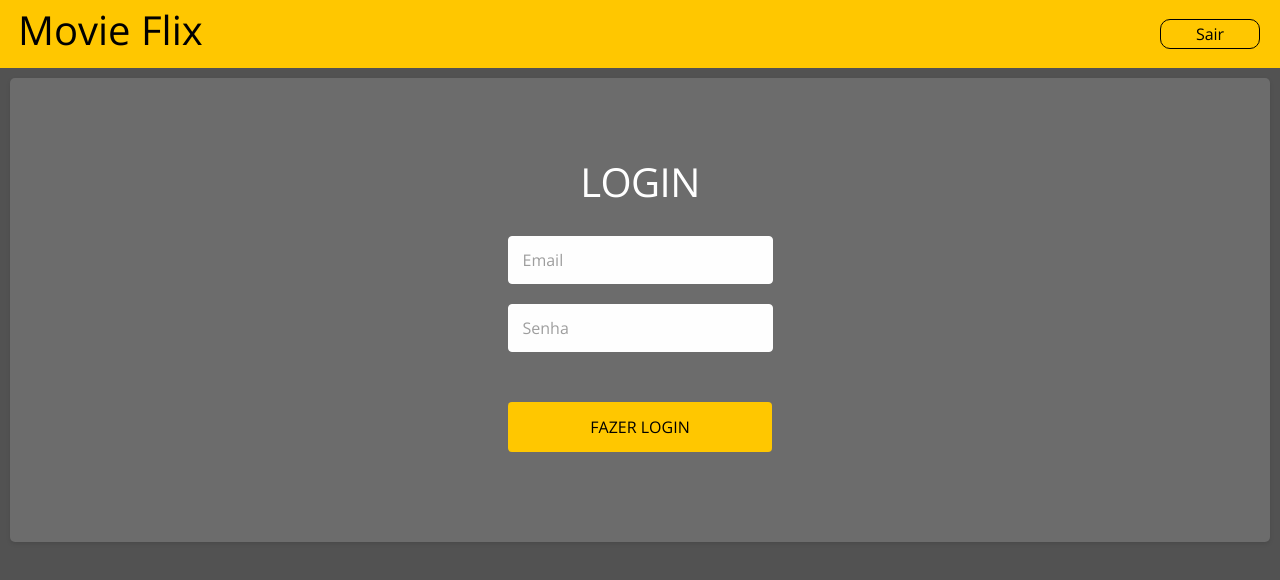
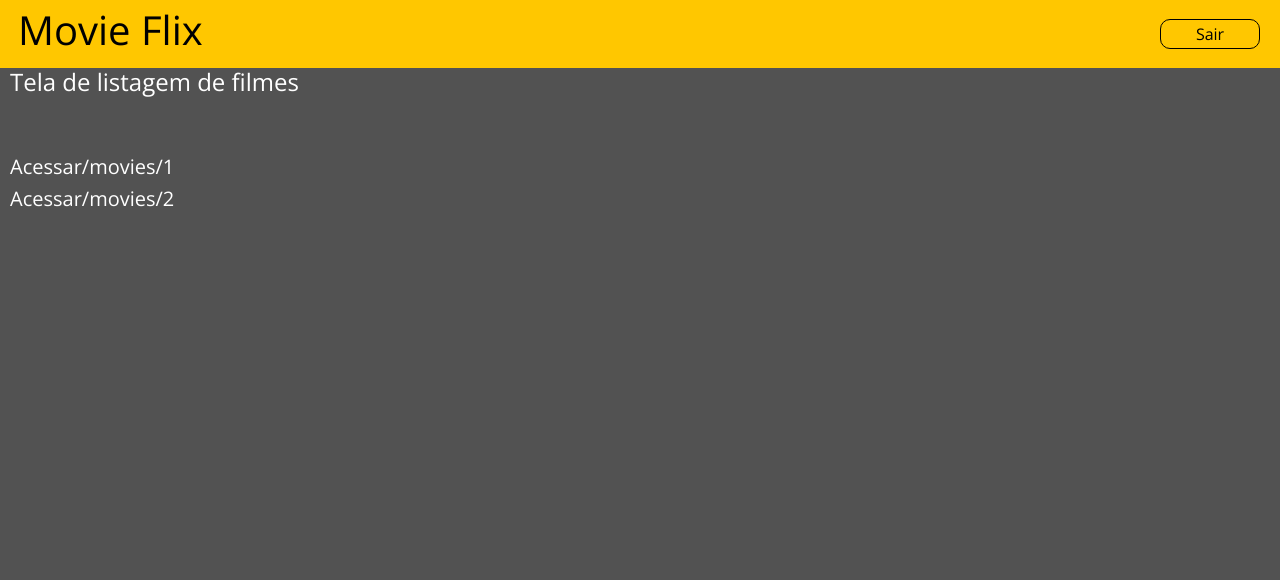
Before and after one commit to Romariorfr/frontend-movie-flix, a React (Create React App) app: page /movies in a window 1280 px wide. Shown: the top 580 px of the page. Built offline with nearby package versions, Linux system fonts and the light colour scheme.

Commit message:
:sparkles: feat: adicionado page Movie e estilos iniciais

```diff
--- a/src/App.tsx
+++ b/src/App.tsx
@@ -1,13 +1,13 @@
 import './App.css';
 import './Assets/styles/custom.scss';
 import Header from './Components/Header';
-import Login from './Pages/Login';
+import Movies from './Pages/Movies';
 
 function App() {
   return (
     <>
       <Header />
-      <Login />
+      <Movies/>
     </>
   );
 }
--- /dev/null
+++ b/src/Pages/Movies/index.tsx
@@ -0,0 +1,13 @@
+import './styles.css';
+
+const Movies = () => {
+  return (
+    <div className='movie-container'>
+      <h1>Tela de listagem de filmes</h1>
+      <h3>Acessar/movies/1</h3>
+      <h3>Acessar/movies/2</h3>
+    </div>
+  );
+};
+
+export default Movies;
--- /dev/null
+++ b/src/Pages/Movies/styles.css
@@ -0,0 +1,12 @@
+.movie-container {
+  margin-left: 10px;
+}
+
+.movie-container h1 {
+  font-size: 24px;
+  padding-bottom: 50px;
+}
+
+.movie-container h3 {
+  font-size: 20px;
+}
```
